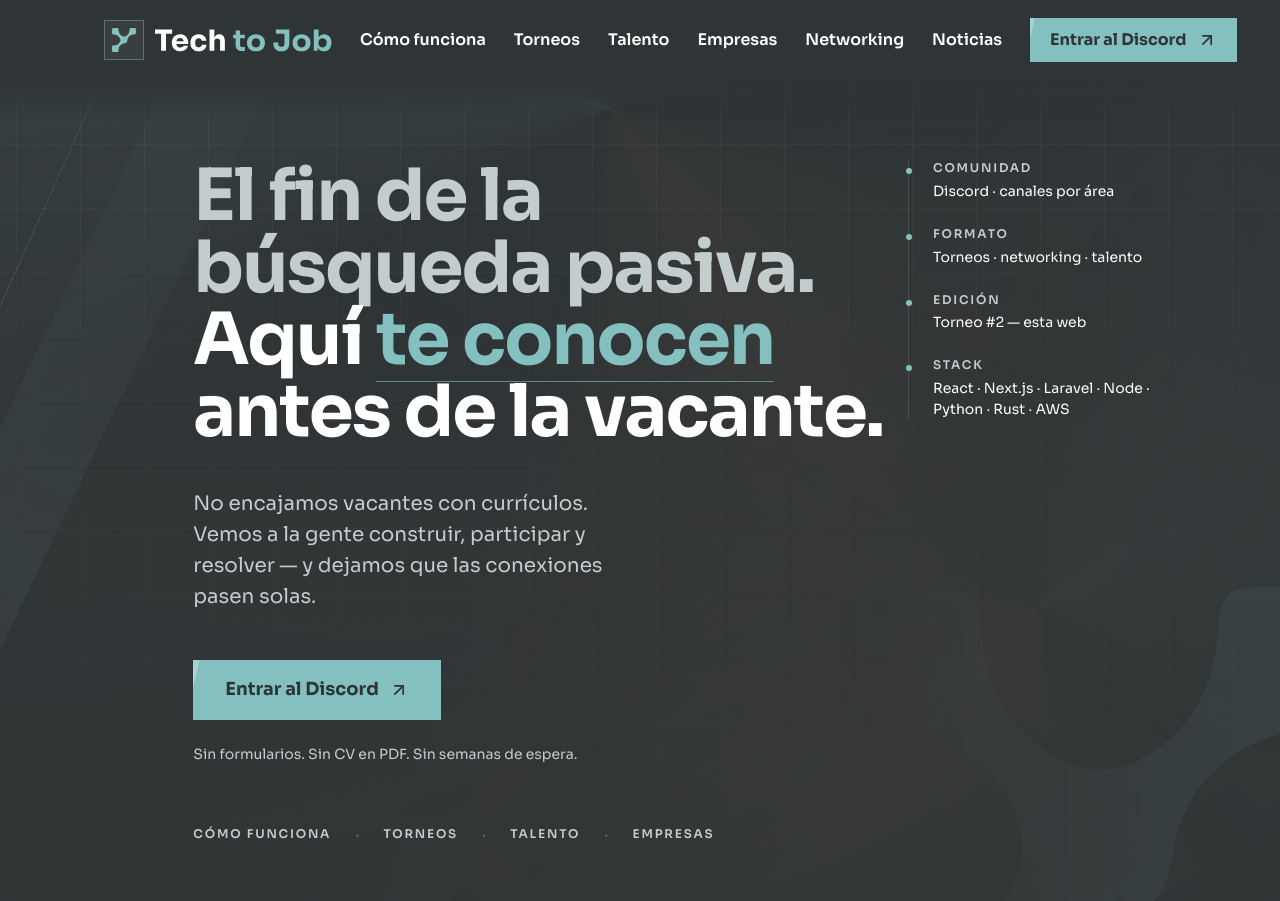
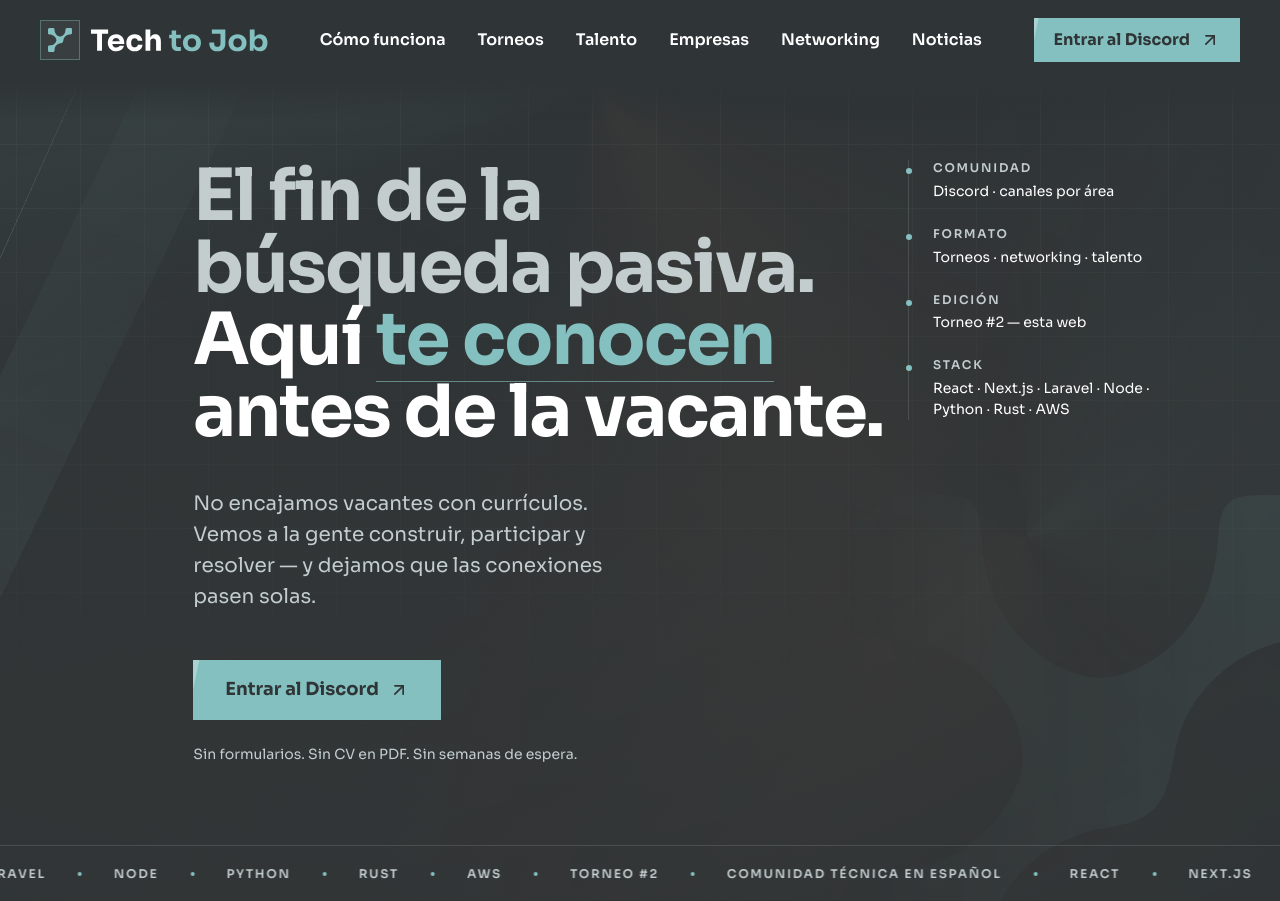
Before and after one commit to lesm23031990/techtojob-concurso, a Next.js app in the folder app/: page / in a window 1280 px wide. Shown: the top 901 px of the page. Built offline with nearby package versions, Linux system fonts and the light colour scheme.

Commit message:
design(hero,header): exit row removed, hero ends on ticker, full-bleed header (D50-D53)

```diff
--- a/app/components/SiteHeader.tsx
+++ b/app/components/SiteHeader.tsx
@@ -60,7 +60,7 @@ export default function SiteHeader() {
       <div aria-hidden="true" className="header-veil-layer header-veil-light" />
       <div aria-hidden="true" className="header-fade-layer header-fade-dark" />
       <div aria-hidden="true" className="header-fade-layer header-fade-light" />
-      <div className="page-container relative flex h-20 items-center justify-between gap-4">
+      <div className="relative flex h-20 items-center justify-between gap-6 px-5 md:px-8 lg:px-10">
         <Link
           href="#inicio"
           aria-label={messages.a11y.logoLabel}
@@ -108,7 +108,7 @@ export default function SiteHeader() {
             a real list of anchors (no fake search field: this site has no
             backend). */}
         <nav aria-label={messages.a11y.navLabel} className="hidden lg:block">
-          <ul className="flex items-center gap-1">
+          <ul className="flex items-center gap-2">
             {desktopNavItems.map((item) => (
               <li key={item.href} className={item.wideOnly ? "hidden xl:block" : undefined}>
                 <Link
--- a/app/components/sections/Hero.tsx
+++ b/app/components/sections/Hero.tsx
@@ -1,15 +1,7 @@
 import Image from "next/image";
-import Link from "next/link";
 import { Fragment } from "react";
-import { messages, navItems } from "@/content";
+import { messages } from "@/content";
 import DiscordCta from "@/components/DiscordCta";
-
-/** Quick-nav links below the support line: real anchor links to the sections
- *  they name (R43/R45), styled as plain uppercase text — never pills or
- *  buttons — so the Discord CTA stays the only button on the first screen
- *  (R11). Labels reuse the existing nav strings (R36). */
-const QUICK_LINK_HREFS = ["#como-funciona", "#torneos", "#talento", "#empresas"];
-const quickLinks = navItems.filter((item) => QUICK_LINK_HREFS.includes(item.href));
 
 interface HeroWord {
   text: string;
@@ -61,19 +53,20 @@ function HeroWord({ word, order }: { word: HeroWord; order: number }) {
  * (#2), a 10% logo watermark (D43, same shared treatment as Tournaments/
  * Closing) and bracket marginalia (D) — laid out as a 12-column asymmetric
  * editorial grid on lg: the two-line H1 and a real-data meta column share the
- * first row, then sub, the ONE Discord button (R11), a support line and a
- * plain-text quick-nav. The inner container centers its content vertically
- * (`lg:content-center`) so the block matches the page weight with no empty top
- * row. On mobile every block flows in DOM order, always left-aligned. Pure
- * server component, zero client islands.
+ * first row, then sub, the ONE Discord button (R11) and a support line.
+ *
+ * Layout (D52): the section is a viewport-height flex column whose main block
+ * (`flex-1`) is centered vertically (`justify-center` / `lg:content-center`),
+ * so it matches the page weight with no empty top row; the hero then closes
+ * with the ticker band as its last child. The section links live in the
+ * header, so the hero carries no quick-nav. On mobile every block flows in
+ * DOM order, always left-aligned. Pure server component, zero client islands.
  *
  * Structure contract: the word-revealed two-line headline is ONE `<h1>` (R40)
- * and the Discord button is the ONLY button in the hero (R11). The quick-nav
- * links are real anchors to sections (R43) using the existing descriptive nav
- * labels (R44) — navigation, never a second CTA.
+ * and the Discord button is the ONLY button in the hero (R11).
  *
  * Motion contract:
- * - Entrance cascade: H1 → sub → CTA → support → meta → nav.
+ * - Entrance cascade: H1 → sub → CTA → support → meta.
  * - The H1 reveals word by word via masked `word-rise`, TRANSFORM ONLY, never
  *   opacity, so the LCP element is painted at full opacity on the first frame
  *   (fast LCP, zero CLS). It does not reuse `animate-lift-in` (no duplicated
@@ -97,7 +90,7 @@ export default function Hero() {
       /* -mt-20 pulls the hero up UNDER the 5rem sticky header so its flat ink
          surface sits behind the header's dark veil: the gradient resolves into
          ink and the bar dissolves into the hero with no seam (D47). */
-      className="relative isolate -mt-20 bg-ink text-paper"
+      className="relative isolate -mt-20 flex min-h-svh flex-col bg-ink text-paper"
     >
       {/* Decorative plane (D40/V7): reticle field + hard-edged light beam,
           faceted conic light planes (#2) and the 10% logo watermark (D43).
@@ -131,7 +124,7 @@ export default function Hero() {
         />
       </div>
 
-      <div className="page-container relative flex min-h-svh flex-col justify-center pt-36 pb-16 lg:grid lg:grid-cols-12 lg:content-center lg:pt-40 lg:pb-20">
+      <div className="page-container relative flex flex-1 flex-col justify-center pt-36 pb-16 lg:grid lg:grid-cols-12 lg:content-center lg:pt-40 lg:pb-20">
         {/* Word-by-word masked reveal (D40): transform-only, no opacity change
             → LCP painted on frame 1. Two-line editorial split: line1 in `cloud`
             (7.77:1), line2 in `paper` with the highlight phrase in `brand`
@@ -191,32 +184,6 @@ export default function Hero() {
             ))}
           </dl>
         </aside>
-
-        {/* Quick-nav: plain uppercase text links, ≥44px targets (J6), `cloud`
-            on ink 7.77:1, hover `brand` 6.17:1. The ONE conversion action
-            stays the button above (R11). */}
-        <nav
-          aria-label={messages.a11y.quickNavLabel}
-          className="animate-rise-in mt-10 [animation-delay:700ms] lg:col-start-2 lg:col-span-7 lg:mt-12"
-        >
-          <ul className="flex flex-wrap items-center gap-x-6">
-            {quickLinks.map((item, index) => (
-              <li key={item.href} className="flex items-center gap-x-6">
-                {index > 0 ? (
-                  <span aria-hidden="true" className="text-cloud/40">
-                    ·
-                  </span>
-                ) : null}
-                <Link
-                  href={item.href}
-                  className="inline-flex min-h-11 items-center text-label font-semibold uppercase tracking-[0.15em] whitespace-nowrap text-cloud underline-offset-4 transition-colors duration-150 hover:text-brand hover:underline focus-visible:outline-3 focus-visible:outline-offset-2 focus-visible:outline-brand"
-                >
-                  {item.label}
-                </Link>
-              </li>
-            ))}
-          </ul>
-        </nav>
       </div>
 
       {/* Ticker (D38): full-bleed hairline marquee built only from tokens
--- a/app/content.ts
+++ b/app/content.ts
@@ -19,7 +19,6 @@ export interface A11y {
   skipLink: string;
   mainLabel: string;
   navLabel: string;
-  quickNavLabel: string;
   footerNavLabel: string;
   mobileNavLabel: string;
   menuOpen: string;
--- a/app/messages/es.json
+++ b/app/messages/es.json
@@ -12,7 +12,6 @@
     "skipLink": "Saltar al contenido",
     "mainLabel": "Contenido principal",
     "navLabel": "Navegación principal",
-    "quickNavLabel": "Atajos a secciones",
     "footerNavLabel": "Navegación del pie de página",
     "mobileNavLabel": "Navegación móvil",
     "menuOpen": "Abrir menú de navegación",
```
Also changed, not shown: 3 other files (tests, documents, lock files or other folders).
